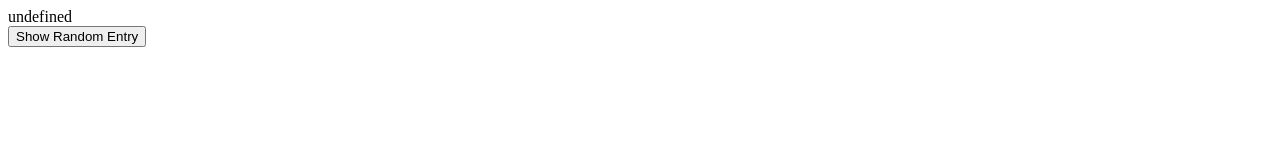
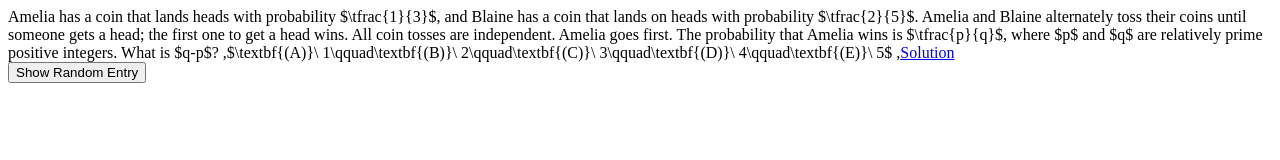
Before and after one commit to ramkgoel/Math-Practice-Tool, a website: page show_random_problem.html in a window 1280 px wide. Both pictures are taken after a click on the button "Show Random Entry". Drawn offline with Linux system fonts and the light colour scheme.

Commit message:
fixing button

```diff
--- a/show_random_problem.html
+++ b/show_random_problem.html
@@ -26,7 +26,7 @@
 
                 // Display the HTML content
                 const contentContainer = document.getElementById('content-container');
-                contentContainer.innerHTML = randomEntry.htmlContent;
+                contentContainer.innerHTML = randomEntry.paragraphs;
             } catch (error) {
                 console.error('Error fetching or displaying data:', error);
             }
```
Also changed, not shown: 1 other file.
